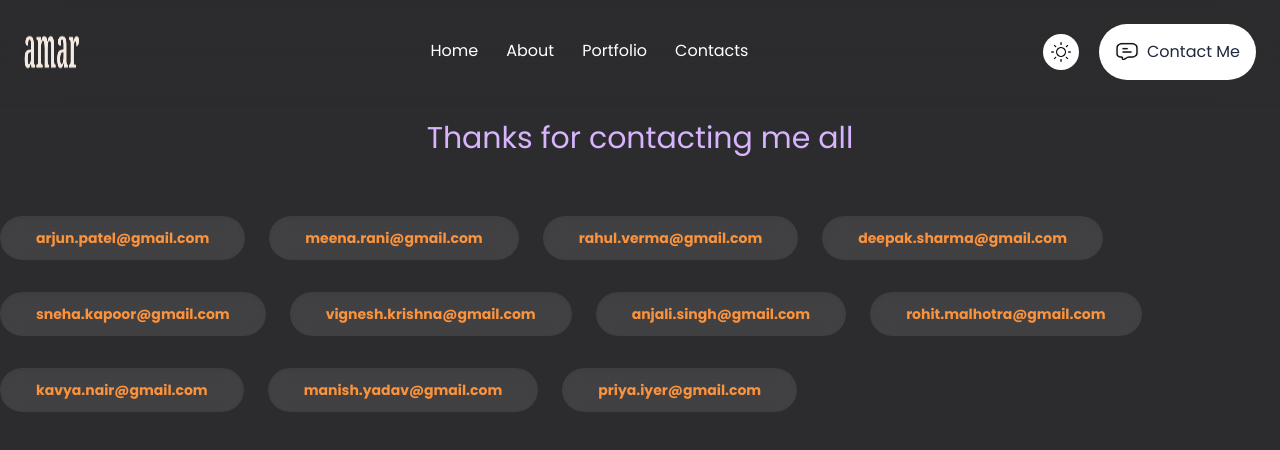
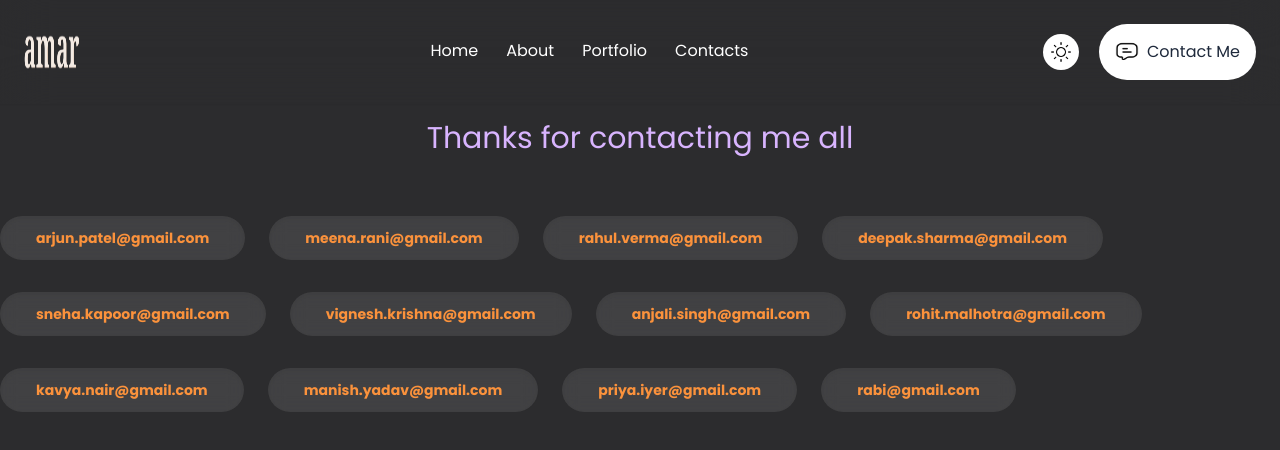
Before and after one commit to KandukuriAmar/myPortfolio, a React (Vite) app: page /contacts in a window 1280 px wide. Shown: the top 450 px of the page. Built offline with nearby package versions, Linux system fonts and the light colour scheme.

Commit message:
Update Contacts.jsx

```diff
--- a/src/Components/Contacts.jsx
+++ b/src/Components/Contacts.jsx
@@ -14,6 +14,7 @@ export default function Contacts({mode, togglemode}) {
     "kavya.nair@gmail.com",
     "manish.yadav@gmail.com",
     "priya.iyer@gmail.com",
+    "rabi@gmail.com"
   ];
 
   return (
```
